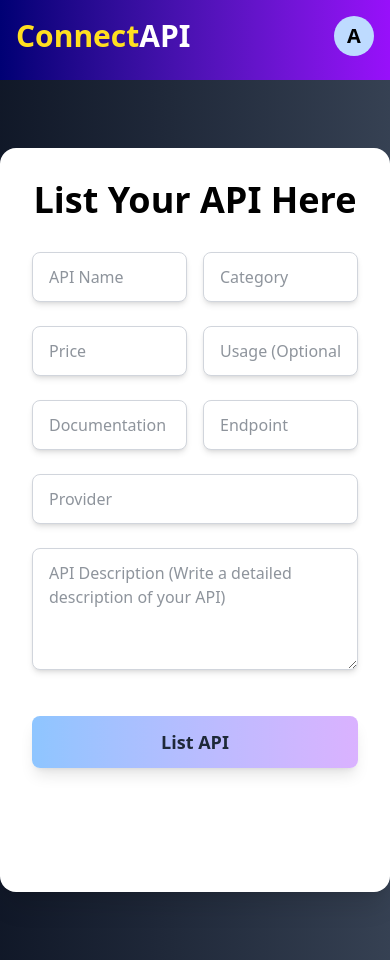
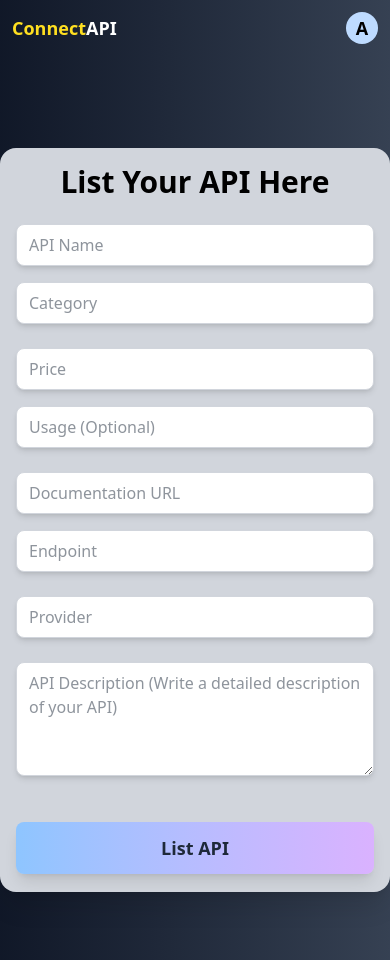
Before and after one commit to ShubhamSharma2311/ConnectAPI, a React (Vite) app in the folder frontend/: page /admin/create-api in a window 390 px wide. Built offline with nearby package versions, Linux system fonts and the light colour scheme; no server answers.

Commit message:
commit after adding responsiveness

```diff
--- a/frontend/package.json
+++ b/frontend/package.json
@@ -10,6 +10,7 @@
     "preview": "vite preview"
   },
   "dependencies": {
+    "@lottiefiles/dotlottie-react": "^0.13.2",
     "@tailwindcss/vite": "^4.0.12",
     "@types/jwt-decode": "^2.2.1",
     "axios": "^1.8.2",
--- a/frontend/src/Admincomponents/AdminNavbar.tsx
+++ b/frontend/src/Admincomponents/AdminNavbar.tsx
@@ -33,15 +33,15 @@ const AdminNavbar: React.FC = () => {
   };
 
   return (
-    <nav className="w-full flex justify-between items-center p-4 fixed top-0 z-50 bg-navy">
-      <div className="text-3xl font-bold">
+    <nav className="w-full flex justify-between items-center p-3 md:p-4 fixed top-0 z-50 bg-navy bg-fixed">
+      <div className="font-bold text-lg md:text-3xl">
         <span className="text-yellow-300">Connect</span>
         <span className="text-white">API</span>
       </div>
       <div className="relative">
         <button
           onClick={() => setDropdownVisible(!dropdownVisible)}
-          className="w-10 h-10 rounded-full bg-blue-200 flex items-center justify-center text-xl font-bold focus:outline-none"
+          className="w-8 h-8 md:w-10 md:h-10 rounded-full bg-blue-200 flex items-center justify-center text-lg md:text-xl font-bold focus:outline-none"
         >
           {adminName.charAt(0)}
         </button>
--- a/frontend/src/layout/AdminLayout.tsx
+++ b/frontend/src/layout/AdminLayout.tsx
@@ -4,7 +4,7 @@ import AdminNavbar from "../Admincomponents/AdminNavbar";
 
 const AdminLayout: React.FC = () => {
   return (
-    <div className=" bg-gradient-to-r from-navy-blue to-purple-600">
+    <div className=" bg-gradient-to-r from-gray-900 to-gray-700">
       <AdminNavbar />
       {/* Ensure content starts below the fixed navbar */}
       <div className="pt-20">
--- a/frontend/src/layout/MyApiLayout.tsx
+++ b/frontend/src/layout/MyApiLayout.tsx
@@ -4,7 +4,7 @@ import AdminNavbar from "../Admincomponents/AdminNavbar"
 
 const MyApiLayout = () => {
   return (
-    <div className=" bg-gradient-to-r from-navy-blue to-purple-600 min-h-screen">
+    <div className=" bg-gradient-to-r from-gray-900 to-gray-700 min-h-screen">
         <AdminNavbar/>
         <Outlet/>
     </div>
--- a/frontend/src/pages/ListApi.tsx
+++ b/frontend/src/pages/ListApi.tsx
@@ -1,6 +1,6 @@
 import React, { useState, useEffect } from "react";
 import axiosClient from "../api/axiosClient";
-import {jwtDecode} from "jwt-decode";
+import { jwtDecode } from "jwt-decode";
 
 // Define an interface for the decoded admin token
 interface AdminToken {
@@ -9,9 +9,8 @@ interface AdminToken {
   name: string;
 }
 
-const AdminListApiPage = () => {
+const AdminListApiPage: React.FC = () => {
   const [adminName, setAdminName] = useState("Alice");
-
 
   // Decode token and set admin name
   useEffect(() => {
@@ -41,13 +40,8 @@ const AdminListApiPage = () => {
   });
   const [message, setMessage] = useState("");
 
-  // Toggle sidebar open/close
-
-
   // Handle input changes
-  const handleChange = (
-    e: React.ChangeEvent<HTMLInputElement | HTMLTextAreaElement>
-  ) => {
+  const handleChange = (e: React.ChangeEvent<HTMLInputElement | HTMLTextAreaElement>) => {
     const { name, value } = e.target;
     setFormData((prev) => ({
       ...prev,
@@ -82,37 +76,28 @@ const AdminListApiPage = () => {
     }
   };
 
-  // Logout handler: remove token and redirect
-
-
   return (
-    <div className="min-h-screen overflow-hidden bg-gradient-to-r from-gray-900 to-gray-700 text-white relative">
-      {/* Navbar */}
-
-
-      {/* Sidebar */}
-
-
+    <div className="min-h-screen bg-gradient-to-r from-gray-900 to-gray-700 text-white relative">
       {/* Main Content */}
       <div className="pt-5 pb-5">
         <div
-          className="max-w-3xl mx-auto my-12 p-8 bg-white bg-opacity-20 backdrop-blur-lg rounded-2xl shadow-xl overflow-y-auto hide-scrollbar"
+          className="max-w-2xl mx-auto my-12 p-4 sm:p-6 md:p-8 bg-gray-300 bg-opacity-20 backdrop-blur-lg rounded-2xl shadow-xl overflow-y-auto hide-scrollbar"
           style={{ height: "calc(100vh - 100px)" }}
         >
           {/* Heading */}
-          <h2 className="text-4xl font-bold text-black text-center mb-8">
+          <h2 className="text-3xl sm:text-4xl md:text-4xl font-bold text-black text-center mb-6">
             List Your API Here
           </h2>
           <form onSubmit={handleSubmit} className="space-y-6">
             {/* First Row: API Name & Category */}
-            <div className="grid grid-cols-2 gap-4">
+            <div className="grid grid-cols-1 sm:grid-cols-2 gap-4">
               <input
                 type="text"
                 name="name"
                 value={formData.name}
                 onChange={handleChange}
                 placeholder="API Name"
-                className="w-full px-4 py-3 rounded-lg border border-gray-300 bg-white text-gray-800 shadow-md focus:ring-2 focus:ring-purple-200 focus:outline-none"
+                className="w-full px-3 py-2 rounded-lg border border-gray-300 bg-white text-gray-800 shadow-md focus:ring-2 focus:ring-purple-200 focus:outline-none"
               />
               <input
                 type="text"
@@ -120,18 +105,18 @@ const AdminListApiPage = () => {
                 value={formData.category}
                 onChange={handleChange}
                 placeholder="Category"
-                className="w-full px-4 py-3 rounded-lg border border-gray-300 bg-white text-gray-800 shadow-md focus:ring-2 focus:ring-purple-200 focus:outline-none"
+                className="w-full px-3 py-2 rounded-lg border border-gray-300 bg-white text-gray-800 shadow-md focus:ring-2 focus:ring-purple-200 focus:outline-none"
               />
             </div>
             {/* Second Row: Price & Usage */}
-            <div className="grid grid-cols-2 gap-4">
+            <div className="grid grid-cols-1 sm:grid-cols-2 gap-4">
               <input
                 type="number"
                 name="price"
                 value={formData.price}
                 onChange={handleChange}
                 placeholder="Price"
-                className="w-full px-4 py-3 rounded-lg border border-gray-300 bg-white text-gray-800 shadow-md focus:ring-2 focus:ring-purple-200 focus:outline-none"
+                className="w-full px-3 py-2 rounded-lg border border-gray-300 bg-white text-gray-800 shadow-md focus:ring-2 focus:ring-purple-200 focus:outline-none"
               />
               <input
                 type="text"
@@ -139,18 +124,18 @@ const AdminListApiPage = () => {
                 value={formData.usage}
                 onChange={handleChange}
                 placeholder="Usage (Optional)"
-                className="w-full px-4 py-3 rounded-lg border border-gray-300 bg-white text-gray-800 shadow-md focus:ring-2 focus:ring-purple-200 focus:outline-none"
+                className="w-full px-3 py-2 rounded-lg border border-gray-300 bg-white text-gray-800 shadow-md focus:ring-2 focus:ring-purple-200 focus:outline-none"
               />
             </div>
             {/* Third Row: Documentation URL & Endpoint */}
-            <div className="grid grid-cols-2 gap-4">
+            <div className="grid grid-cols-1 sm:grid-cols-2 gap-4">
               <input
                 type="url"
                 name="documentationUrl"
                 value={formData.documentationUrl}
                 onChange={handleChange}
                 placeholder="Documentation URL"
-                className="w-full px-4 py-3 rounded-lg border border-gray-300 bg-white text-gray-800 shadow-md focus:ring-2 focus:ring-purple-200 focus:outline-none"
+                className="w-full px-3 py-2 rounded-lg border border-gray-300 bg-white text-gray-800 shadow-md focus:ring-2 focus:ring-purple-200 focus:outline-none"
               />
               <input
                 type="text"
@@ -158,7 +143,7 @@ const AdminListApiPage = () => {
                 value={formData.endpoint}
                 onChange={handleChange}
                 placeholder="Endpoint"
-                className="w-full px-4 py-3 rounded-lg border border-gray-300 bg-white text-gray-800 shadow-md focus:ring-2 focus:ring-purple-200 focus:outline-none"
+                className="w-full px-3 py-2 rounded-lg border border-gray-300 bg-white text-gray-800 shadow-md focus:ring-2 focus:ring-purple-200 focus:outline-none"
               />
             </div>
             {/* Fourth Row: Provider (full width) */}
@@ -169,7 +154,7 @@ const AdminListApiPage = () => {
                 value={formData.provider}
                 onChange={handleChange}
                 placeholder="Provider"
-                className="w-full px-4 py-3 rounded-lg border border-gray-300 bg-white text-gray-800 shadow-md focus:ring-2 focus:ring-purple-200 focus:outline-none"
+                className="w-full px-3 py-2 rounded-lg border border-gray-300 bg-white text-gray-800 shadow-md focus:ring-2 focus:ring-purple-200 focus:outline-none"
               />
             </div>
             {/* Description: Full width Textarea */}
@@ -180,7 +165,7 @@ const AdminListApiPage = () => {
                 onChange={handleChange}
                 placeholder="API Description (Write a detailed description of your API)"
                 rows={4}
-                className="w-full px-4 py-3 rounded-lg border border-gray-300 bg-white text-gray-800 shadow-md focus:ring-2 focus:ring-purple-200 focus:outline-none"
+                className="w-full px-3 py-2 rounded-lg border border-gray-300 bg-white text-gray-800 shadow-md focus:ring-2 focus:ring-purple-200 focus:outline-none"
               ></textarea>
             </div>
             {/* Submit Button */}
--- a/frontend/src/pages/MyApi.tsx
+++ b/frontend/src/pages/MyApi.tsx
@@ -64,7 +64,7 @@ const MyAPIs: React.FC = () => {
   };
 
   return (
-    <div className="min-h-screen bg-gradient-to-r from-blue-500 to-purple-600 p-8">
+    <div className="min-h-screen bg-gradient-to-r from-gray-900 to-gray-700 p-8">
       <h1 className="text-4xl font-bold text-white text-center mb-8">My APIs</h1>
       {loading ? (
         <p className="text-center text-white">Loading...</p>
--- a/frontend/src/userPages/Main.tsx
+++ b/frontend/src/userPages/Main.tsx
@@ -70,7 +70,7 @@ const UserPage: React.FC = () => {
   }, []);
 
   return (
-    <div className="min-h-screen bg-gradient-to-r from-blue-500 to-purple-600 text-white flex flex-col">
+    <div className="min-h-screen bg-gradient-to-r from-gray-900 to-gray-700 text-white flex flex-col">
       {/* Navbar */}
       <UserNavbar />
 
@@ -91,7 +91,7 @@ const UserPage: React.FC = () => {
           )}
           {searchResults.length > 0 && (
             // Grid layout: 1 column on extra-small screens, 2 columns on small, 4 columns on medium+
-            <div className="mt-4 grid grid-cols-1 sm:grid-cols-2 md:grid-cols-3 gap-4">
+            <div className="gap-5 mt-5">
               {searchResults.map((api) => (
                 <UserApiListItem
                   key={api._id}
```
Also changed, not shown: frontend/src/UserComponents/ApiList.tsx (+36 -69 lines), frontend/src/pages/landingpage.tsx (+11 -11 lines), 1 other file (tests, documents, lock files or other folders).
